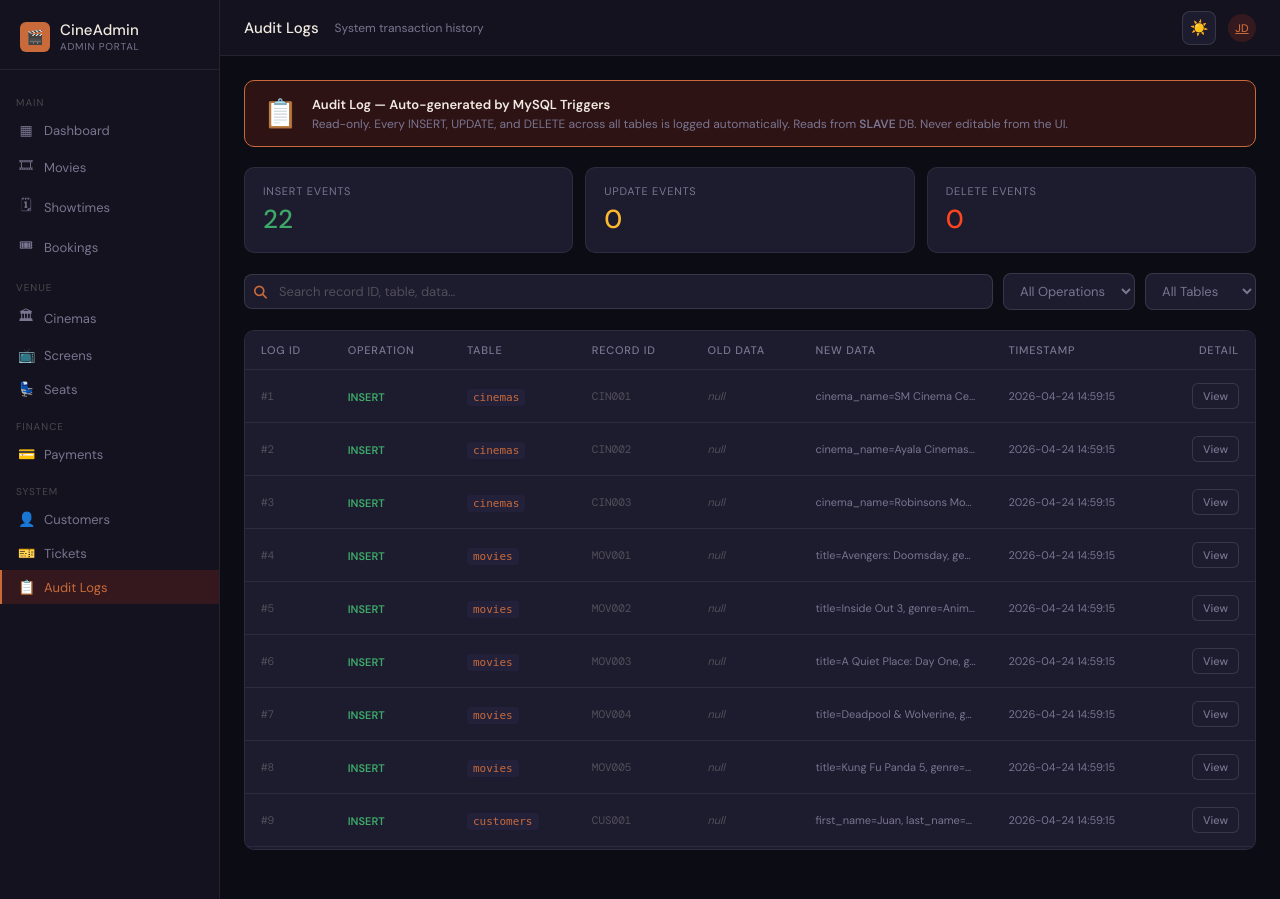
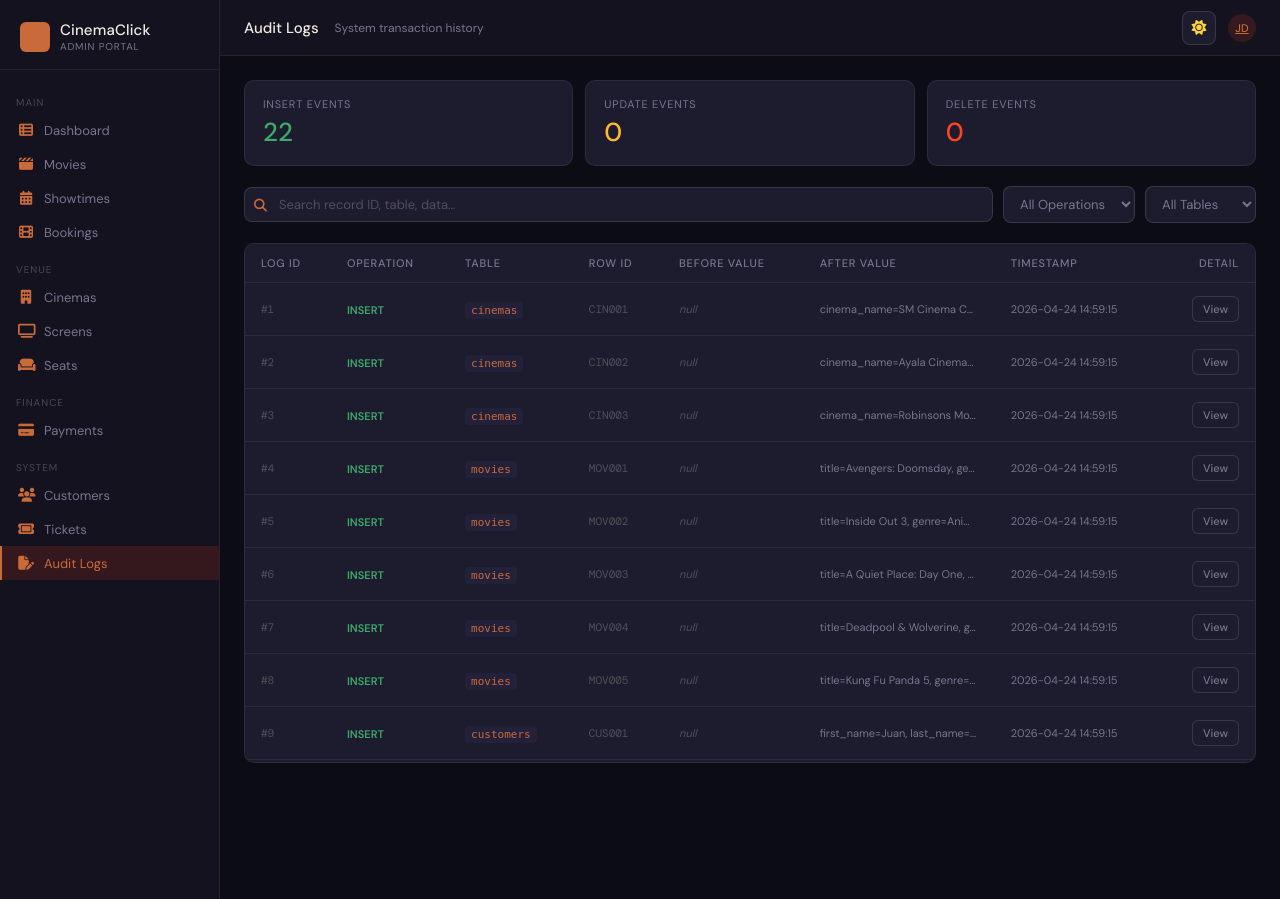
Before and after one commit to Meeue/CinemaClick, a PHP site: page /pages/audit_logs.php in a window 1280 px wide. Shown: the top 899 px of the page. Run offline with PHP 8.4, Linux system fonts and the light colour scheme; data comes from the database, SQL or seed files in the repository.

Commit message:
changed the edit and delete buttons to icons.

```diff
--- a/assets/js/layout.js
+++ b/assets/js/layout.js
@@ -8,17 +8,17 @@
 
 /* ── page definitions (updated to .php) ── */
 var PAGES = [
-  {key:'dashboard',  href:'dashboard.php',  icon:'▦',  label:'Dashboard',  section:'Main'},
-  {key:'movies',     href:'movies.php',     icon:'🎞', label:'Movies'},
-  {key:'showtimes',  href:'showtimes.php',  icon:'🗓', label:'Showtimes'},
-  {key:'bookings',   href:'bookings.php',   icon:'🎟', label:'Bookings'},
-  {key:'cinemas',    href:'cinemas.php',    icon:'🏛', label:'Cinemas',    section:'Venue'},
-  {key:'screens',    href:'screens.php',    icon:'📺', label:'Screens'},
-  {key:'seats',      href:'seats.php',      icon:'💺', label:'Seats'},
-  {key:'payments',   href:'payments.php',   icon:'💳', label:'Payments',   section:'Finance'},
-  {key:'customers',  href:'customers.php',  icon:'👤', label:'Customers',  section:'System'},
-  {key:'tickets',    href:'tickets.php',    icon:'🎫', label:'Tickets'},
-  {key:'audit_logs', href:'audit_logs.php', icon:'📋', label:'Audit Logs'},
+    {key:'dashboard',  href:'dashboard.php',  icon:'<i class="fa-solid fa-table-list" style="color: #C96A3A;"></i>',  label:'Dashboard',  section:'Main'},
+  {key:'movies',     href:'movies.php',     icon:'<i class="fa-solid fa-clapperboard" style="color: #C96A3A;"></i>', label:'Movies'},
+  {key:'showtimes',  href:'showtimes.php',  icon:'<i class="fa-solid fa-calendar-days" style="color: #C96A3A;"></i>', label:'Showtimes'},
+  {key:'bookings',   href:'bookings.php',   icon:'<i class="fa-solid fa-film" style="color: #C96A3A;"></i>', label:'Bookings'},
+  {key:'cinemas',    href:'cinemas.php',    icon:'<i class="fa-solid fa-building" style="color: #C96A3A;"></i>', label:'Cinemas',    section:'Venue'},
+  {key:'screens',    href:'screens.php',    icon:'<i class="fa-solid fa-tv" style="color: #C96A3A;"></i>', label:'Screens'},
+  {key:'seats',      href:'seats.php',      icon:'<i class="fa-solid fa-couch" style="color: #C96A3A;"></i>', label:'Seats'},
+  {key:'payments',   href:'payments.php',   icon:'<i class="fa-solid fa-credit-card" style="color: #C96A3A;"></i>', label:'Payments',   section:'Finance'},
+  {key:'customers',  href:'customers.php',  icon:'<i class="fa-solid fa-users" style="color: #C96A3A;"></i>  ', label:'Customers',  section:'System'},
+  {key:'tickets',    href:'tickets.php',    icon:'<i class="fa-solid fa-ticket" style="color: #C96A3A;"></i>', label:'Tickets'},
+  {key:'audit_logs', href:'audit_logs.php', icon:'<i class="fa-solid fa-file-pen" style="color: #C96A3A;"></i>', label:'Audit Logs'},
 ];
 
 function buildSidebar(activeKey){
@@ -32,9 +32,9 @@ function buildSidebar(activeKey){
     '<div class="sidebar">',
     '  <div class="sidebar-logo">',
     '    <div class="logo-mark">',
-    '      <div class="logo-icon">🎬</div>',
+    '      <div class="logo-icon"></div>',
     '      <div>',
-    '        <div class="logo-text">CineAdmin</div>',
+    '        <div class="logo-text">CinemaClick</div>',
     '        <div class="logo-sub">Admin Portal</div>',
     '      </div>',
     '    </div>',
@@ -55,7 +55,9 @@ function buildSidebar(activeKey){
 
 function buildTopbar(title, sub, actionLabel){
   var theme = document.documentElement.getAttribute('data-theme') || 'dark';
-  var toggleIcon  = theme === 'dark' ? '☀️' : '🌙';
+  var toggleIcon = theme === 'dark'
+  ? '<i class="fa-solid fa-sun" style="color: rgb(255, 212, 59);"></i>'
+  : '<i class="fa-solid fa-moon" style="color: #C8370A;"></i>';
   var toggleTitle = theme === 'dark' ? 'Switch to light mode' : 'Switch to dark mode';
   var btn = actionLabel
     ? '<button class="btn btn-primary" id="topbarAction">'+actionLabel+'</button>'
@@ -68,8 +70,7 @@ function buildTopbar(title, sub, actionLabel){
     '  </div>',
     '  <div class="topbar-right">',
     '    '+btn,
-    '    <button class="theme-toggle" id="themeToggle" title="'+toggleTitle+'">'+toggleIcon+'</button>',
-    '    <a href="profile.php" class="avatar" title="My Profile" id="topbarAvatar">JD</a>',
+'    <button class="theme-toggle" id="themeToggle" title="'+toggleTitle+'">'+toggleIcon+'</button>',    '    <a href="profile.php" class="avatar" title="My Profile" id="topbarAvatar">JD</a>',
     '  </div>',
     '</div>',
   ].join('');
@@ -119,7 +120,9 @@ function toggleTheme(){
   localStorage.setItem('cinema-theme', next);
   var btn = document.getElementById('themeToggle');
   if(btn){
-    btn.textContent  = next === 'dark' ? '☀️' : '🌙';
+    btn.innerHTML = next === 'dark'
+  ? '<i class="fa-solid fa-sun" style="color: rgb(255, 212, 59);"></i>'
+  : '<i class="fa-solid fa-moon" style="color: #C8370A;"></i>';
     btn.title        = next === 'dark' ? 'Switch to light mode' : 'Switch to dark mode';
   }
 }
@@ -139,7 +142,7 @@ function showDelete(title, name, onConfirm){
         '<button class="modal-close" onclick="this.closest(\'.modal-overlay\').remove()">✕</button>'+
       '</div>'+
       '<div class="modal-body" style="padding:28px 22px;text-align:center">'+
-        '<div class="confirm-icon">🗑️</div>'+
+        '<div class="confirm-icon"><i class="fa-solid fa-trash-can" style="color: #ff4520;"></i></div>'+
         '<div class="confirm-msg">Are you sure you want to delete <span class="confirm-name">'+name+'</span>?<br>This action cannot be undone.</div>'+
       '</div>'+
       '<div class="modal-footer">'+
--- a/pages/audit_logs.php
+++ b/pages/audit_logs.php
@@ -36,17 +36,6 @@ require_once '../includes/header.php';
 injectLayout({page:'audit_logs',title:'Audit Logs',sub:'System transaction history'});
 document.getElementById('pageContent').innerHTML=`
 
-<div style="background:var(--accent-dim);border:.5px solid var(--accent);border-radius:10px;padding:14px 18px;margin-bottom:20px;display:flex;align-items:center;gap:14px">
-  <div style="font-size:28px">📋</div>
-  <div>
-    <div style="font-size:13px;font-weight:600;color:var(--text)">Audit Log — Auto-generated by MySQL Triggers</div>
-    <div style="font-size:12px;color:var(--text-muted);margin-top:3px">
-      Read-only. Every INSERT, UPDATE, and DELETE across all tables is logged automatically.
-      Reads from <strong>SLAVE</strong> DB. Never editable from the UI.
-    </div>
-  </div>
-</div>
-
 <div style="display:grid;grid-template-columns:repeat(3,1fr);gap:12px;margin-bottom:20px">
   <div class="stat-card"><div class="stat-label">INSERT Events</div><div class="stat-value" style="color:var(--success)"><?= number_format($ins_count) ?></div></div>
   <div class="stat-card"><div class="stat-label">UPDATE Events</div><div class="stat-value" style="color:var(--warning)"><?= number_format($upd_count) ?></div></div>
@@ -71,7 +60,7 @@ document.getElementById('pageContent').innerHTML=`
 </div>
 
 <div class="table-wrap"><table>
-  <thead><tr><th>Log ID</th><th>Operation</th><th>Table</th><th>Record ID</th><th>Old Data</th><th>New Data</th><th>Timestamp</th><th style="text-align:right">Detail</th></tr></thead>
+  <thead><tr><th>Log ID</th><th>Operation</th><th>Table</th><th>Row ID</th><th>Before Value</th><th>After Value</th><th>Timestamp</th><th style="text-align:right">Detail</th></tr></thead>
   <tbody>
   <?php foreach($logs as $l):
     $op_color = $op_colors[$l['operation']] ?? 'var(--text-muted)';
@@ -106,14 +95,14 @@ function viewLog(l){
       vf('Log ID',      '#'+l.log_id) +
       vf('Operation',   '<strong style="color:'+opColor+'">'+l.operation+'</strong>') +
       vf('Table',       '<code style="color:var(--accent)">'+l.table_name+'</code>') +
-      vf('Record ID',   l.record_id||'—') +
+      vf('Row ID',   l.record_id||'—') +
       vf('Timestamp',   l.changed_at) +
       vf('Changed By',  l.changed_by||'system') +
     '</div>' +
     '<div style="display:grid;grid-template-columns:1fr 1fr;gap:12px">' +
-      '<div><div style="font-size:11px;font-weight:700;color:var(--danger);text-transform:uppercase;letter-spacing:.07em;margin-bottom:6px">Before (Old Data)</div>' +
+      '<div><div style="font-size:11px;font-weight:700;color:var(--danger);text-transform:uppercase;letter-spacing:.07em;margin-bottom:6px">Before Value</div>' +
         '<pre style="background:var(--danger-dim);border:.5px solid var(--danger);border-radius:8px;padding:12px;font-size:11px;font-family:monospace;color:var(--danger);overflow:auto;max-height:200px;white-space:pre-wrap;word-break:break-all">'+(l.old_data||'null')+'</pre></div>' +
-      '<div><div style="font-size:11px;font-weight:700;color:var(--success);text-transform:uppercase;letter-spacing:.07em;margin-bottom:6px">After (New Data)</div>' +
+      '<div><div style="font-size:11px;font-weight:700;color:var(--success);text-transform:uppercase;letter-spacing:.07em;margin-bottom:6px">After Value</div>' +
         '<pre style="background:var(--success-dim);border:.5px solid var(--success);border-radius:8px;padding:12px;font-size:11px;font-family:monospace;color:var(--success);overflow:auto;max-height:200px;white-space:pre-wrap;word-break:break-all">'+(l.new_data||'null')+'</pre></div>' +
     '</div>';
   OM('logModal');
--- a/pages/bookings.php
+++ b/pages/bookings.php
@@ -121,8 +121,8 @@ document.getElementById('pageContent').innerHTML=`
     <td><?= pill($r['booking_status']) ?></td>
     <td class="td-muted"><?= e($r['booking_date']) ?></td>
     <td style="text-align:right"><div class="actions">
-      <button class="btn btn-ghost btn-sm" onclick="openEdit(<?= htmlspecialchars(json_encode($r)) ?>)">Edit</button>
-      <button class="btn btn-danger btn-sm" onclick="doDelete('<?= e($r['booking_id']) ?>','<?= e($r['booking_id']) ?>')">Del</button>
+      <button class="btn btn-ghost btn-sm" onclick="openEdit(<?= htmlspecialchars(json_encode($r)) ?>)"><i class="fa-solid fa-pen-to-square" style="color: #7A7590;"></i></button>
+      <button class="btn btn-danger btn-sm" onclick="doDelete('<?= e($r['booking_id']) ?>','<?= e($r['booking_id']) ?>')"><i class="fa-solid fa-trash-can" style="color: #ff4520;"></i></button>
     </div></td>
   </tr>
   <?php endforeach; if(!$rows): ?>
--- a/pages/cinemas.php
+++ b/pages/cinemas.php
@@ -91,8 +91,9 @@ document.getElementById('pageContent').innerHTML=`
     <td><?= e($r['contact_number'] ?: '—') ?></td>
     <td><span class="pill p-purple"><?= $r['screen_count'] ?> screens</span></td>
     <td style="text-align:right"><div class="actions">
-      <button class="btn btn-ghost btn-sm" onclick="openEdit(<?= htmlspecialchars(json_encode($r)) ?>)">Edit</button>
-      <button class="btn btn-danger btn-sm" onclick="doDelete('<?= e($r['cinema_id']) ?>','<?= e(addslashes($r['cinema_name'])) ?>')">Del</button>
+      <button class="btn btn-ghost btn-sm" onclick="openEdit(<?= htmlspecialchars(json_encode($r)) ?>)"><i class="fa-solid fa-pen-to-square" style="color: #7A7590;"></i></button>
+      <button class="btn btn-danger btn-sm" onclick="doDelete('<?= e($r['cinema_id']) ?>','<?= e(addslashes($r['cinema_name'])) ?>')"><i class="fa-solid fa-trash-can" sty
+      le="color: #ff4520;"></i></button>
     </div></td>
   </tr>
   <?php endforeach; if(!$rows): ?>
--- a/pages/dashboard.php
+++ b/pages/dashboard.php
@@ -45,7 +45,7 @@ $occupancy = round($taken_seats / $total_seats * 100);
 $conn->close();
 
 $page_title = 'Dashboard'; $page_key = 'dashboard';
-$page_sub   = 'Welcome back — ' . date('l, M j, Y');
+$page_sub   = 'Welcome admin! ' . date('l, M j, Y');
 require_once '../includes/header.php';
 ?>
 <script>
--- a/pages/payments.php
+++ b/pages/payments.php
@@ -128,8 +128,8 @@ document.getElementById('pageContent').innerHTML=`
     <td><?= pill($r['payment_status']) ?></td>
     <td class="td-muted"><?= e($r['payment_date']) ?></td>
     <td style="text-align:right"><div class="actions">
-      <button class="btn btn-ghost btn-sm" onclick="openEdit(<?= htmlspecialchars(json_encode($r)) ?>)">Edit</button>
-      <button class="btn btn-danger btn-sm" onclick="doDelete('<?= e($r['payment_id']) ?>','<?= e($r['payment_id']) ?>')">Del</button>
+      <button class="btn btn-ghost btn-sm" onclick="openEdit(<?= htmlspecialchars(json_encode($r)) ?>)"><i class="fa-solid fa-pen-to-square" style="color: #7A7590;"></i></button>
+      <button class="btn btn-danger btn-sm" onclick="doDelete('<?= e($r['payment_id']) ?>','<?= e($r['payment_id']) ?>')"><i class="fa-solid fa-trash-can" style="color: #ff4520;"></i></button>
     </div></td>
   </tr>
   <?php endforeach; if(!$rows): ?>
--- a/pages/profile.php
+++ b/pages/profile.php
@@ -1,5 +1,4 @@
 <?php
-session_start();
 require_once '../connect.php';
 require_once '../includes/helpers.php';
 $flash = $flash_type = '';
--- a/pages/screens.php
+++ b/pages/screens.php
@@ -97,8 +97,8 @@ document.getElementById('pageContent').innerHTML=`
     <td class="td-bold"><?= e($r['screen_name']) ?></td>
     <td><span class="pill p-purple"><?= (int)$r['total_seats'] ?> seats</span></td>
     <td style="text-align:right"><div class="actions">
-      <button class="btn btn-ghost btn-sm" onclick="openEdit(<?= htmlspecialchars(json_encode($r)) ?>)">Edit</button>
-      <button class="btn btn-danger btn-sm" onclick="doDelete('<?= e($r['screen_id']) ?>','<?= e(addslashes($r['screen_name'])) ?>')">Del</button>
+      <button class="btn btn-ghost btn-sm" onclick="openEdit(<?= htmlspecialchars(json_encode($r)) ?>)"><i class="fa-solid fa-pen-to-square" style="color: #7A7590;"></i></button>
+      <button class="btn btn-danger btn-sm" onclick="doDelete('<?= e($r['screen_id']) ?>','<?= e(addslashes($r['screen_name'])) ?>')"><i class="fa-solid fa-trash-can" style="color: #ff4520;"></i></button>
     </div></td>
   </tr>
   <?php endforeach; if(!$rows): ?>
--- a/pages/showtimes.php
+++ b/pages/showtimes.php
@@ -129,8 +129,8 @@ document.getElementById('pageContent').innerHTML=`
     <td><?= date('g:i A', strtotime($r['end_time'])) ?></td>
     <td style="color:var(--text);font-weight:500">₱<?= number_format($r['price'],2) ?></td>
     <td style="text-align:right"><div class="actions">
-      <button class="btn btn-ghost btn-sm" onclick="openEdit(<?= htmlspecialchars(json_encode($r)) ?>)">Edit</button>
-      <button class="btn btn-danger btn-sm" onclick="doDelete('<?= e($r['showtime_id']) ?>','<?= e(addslashes($r['title'])) ?> on <?= e($r['show_date']) ?>')">Del</button>
+      <button class="btn btn-ghost btn-sm" onclick="openEdit(<?= htmlspecialchars(json_encode($r)) ?>)"><i class="fa-solid fa-pen-to-square" style="color: #7A7590;"></i></button>
+      <button class="btn btn-danger btn-sm" onclick="doDelete('<?= e($r['showtime_id']) ?>','<?= e(addslashes($r['title'])) ?> on <?= e($r['show_date']) ?>')"><i class="fa-solid fa-trash-can" style="color: #ff4520;"></i></button>
     </div></td>
   </tr>
   <?php endforeach; if(!$rows): ?>
```
Also changed, not shown: pages/customers.php (+4 -3 lines), pages/movies.php (+4 -4 lines), pages/tickets.php (+1 -12 lines).
